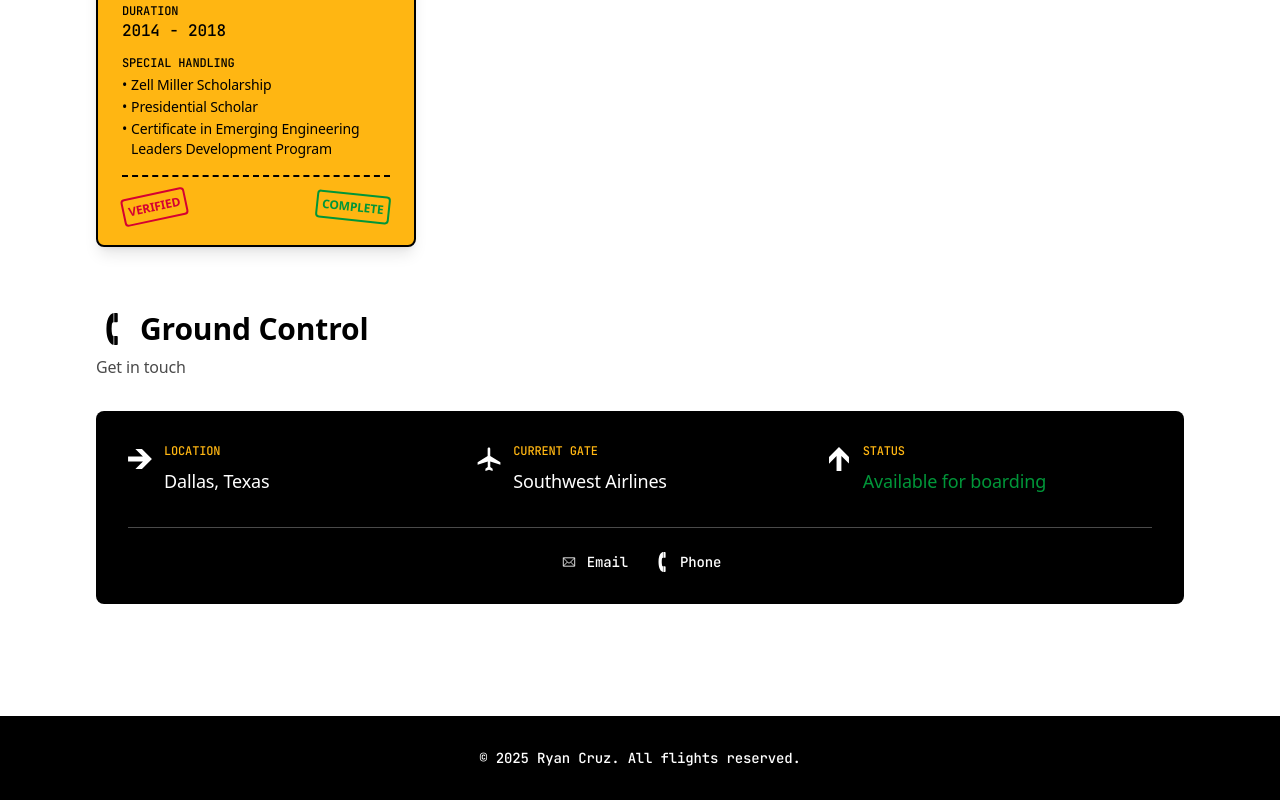
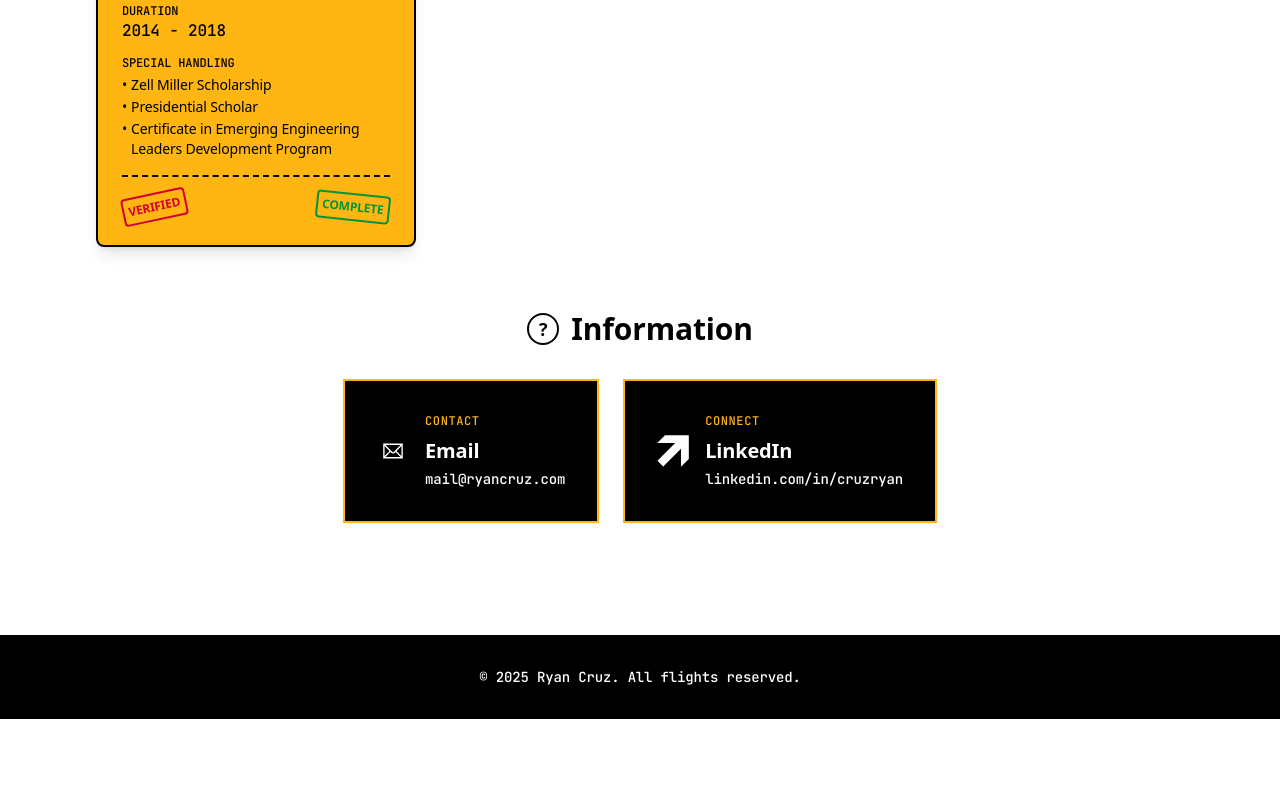
Before and after one commit to r-cz/ryancruz.com, a Next.js app: page / in a window 1280 px wide. Shown: the part 2484-3284 px from the top of the page. After the commit the page ends 3203 px from the top, so only its background shows below. Built offline with nearby package versions, Linux system fonts and the light colour scheme.

Commit message:
Update contact section with departure board-style cards
- Replace complex contact grid with cleaner card layout
- Add direct email and LinkedIn links with airport iconography
- Simplify section header from "Ground Control" to "Information"
- Add up-right-arrow icon type for external links

```diff
--- a/app/page.tsx
+++ b/app/page.tsx
@@ -96,52 +96,44 @@ export default function Home() {
 
         {/* Contact Section */}
         <section className="mb-16">
-          <div className="mb-8">
-            <h2 className="text-3xl font-bold flex items-center space-x-3">
-              <AirportIcon type="telephone" className="w-8 h-8" />
-              <span>Ground Control</span>
+          <div className="mb-8 text-center">
+            <h2 className="text-3xl font-bold flex items-center justify-center space-x-3">
+              <span className="w-8 h-8 rounded-full border-2 border-current flex items-center justify-center text-lg font-bold">?</span>
+              <span>Information</span>
             </h2>
-            <p className="text-airport-gray mt-2">Get in touch</p>
           </div>
 
-          <div className="bg-airport-black text-airport-white p-8 rounded-lg">
-            <div className="grid grid-cols-1 md:grid-cols-3 gap-6">
-              <div className="flex items-start space-x-3">
-                <AirportIcon type="right-arrow" className="w-6 h-6 mt-1 brightness-0 invert" />
+          {/* Contact Cards - Departure Board Style */}
+          <div className="flex flex-wrap gap-6 justify-center">
+            <a
+              href="mailto:mail@ryancruz.com"
+              className="bg-airport-black text-airport-white p-6 md:p-8 border-2 border-airport-yellow hover:shadow-lg transition-shadow"
+            >
+              <div className="flex items-center space-x-4">
+                <AirportIcon type="mail" className="w-8 h-8 brightness-0 invert" />
                 <div>
-                  <p className="text-airport-yellow text-xs font-mono uppercase mb-2">Location</p>
-                  <p className="text-lg">Dallas, Texas</p>
+                  <div className="text-airport-yellow text-xs font-mono uppercase tracking-wider mb-2">Contact</div>
+                  <div className="text-xl font-bold">Email</div>
+                  <div className="font-mono text-sm mt-1">mail@ryancruz.com</div>
                 </div>
               </div>
-              <div className="flex items-start space-x-3">
-                <AirportIcon type="plane" className="w-6 h-6 mt-1 brightness-0 invert" />
+            </a>
+
+            <a
+              href="https://linkedin.com/in/cruzryan"
+              className="bg-airport-black text-airport-white p-6 md:p-8 border-2 border-airport-yellow hover:shadow-lg transition-shadow"
+              target="_blank"
+              rel="noopener noreferrer"
+            >
+              <div className="flex items-center space-x-4">
+                <AirportIcon type="up-right-arrow" className="w-8 h-8 brightness-0 invert" />
                 <div>
-                  <p className="text-airport-yellow text-xs font-mono uppercase mb-2">Current Gate</p>
-                  <p className="text-lg">Southwest Airlines</p>
+                  <div className="text-airport-yellow text-xs font-mono uppercase tracking-wider mb-2">Connect</div>
+                  <div className="text-xl font-bold">LinkedIn</div>
+                  <div className="font-mono text-sm mt-1">linkedin.com/in/cruzryan</div>
                 </div>
               </div>
-              <div className="flex items-start space-x-3">
-                <AirportIcon type="up-arrow" className="w-6 h-6 mt-1 brightness-0 invert" />
-                <div>
-                  <p className="text-airport-yellow text-xs font-mono uppercase mb-2">Status</p>
-                  <p className="text-lg text-airport-green">Available for boarding</p>
-                </div>
-              </div>
-            </div>
-
-            {/* Contact methods */}
-            <div className="mt-8 pt-6 border-t border-airport-gray">
-              <div className="flex flex-wrap gap-6 justify-center">
-                <a href="mailto:ryan@ryancruz.com" className="flex items-center space-x-2 hover:text-airport-yellow transition-colors">
-                  <AirportIcon type="mail" className="w-5 h-5 brightness-0 invert" />
-                  <span className="font-mono text-sm">Email</span>
-                </a>
-                <a href="tel:+1234567890" className="flex items-center space-x-2 hover:text-airport-yellow transition-colors">
-                  <AirportIcon type="telephone" className="w-5 h-5 brightness-0 invert" />
-                  <span className="font-mono text-sm">Phone</span>
-                </a>
-              </div>
-            </div>
+            </a>
           </div>
         </section>
       </main>
--- a/components/AirportIcon.tsx
+++ b/components/AirportIcon.tsx
@@ -1,7 +1,7 @@
 import Image from 'next/image'
 
 interface AirportIconProps {
-  type: 'plane' | 'departure' | 'luggage' | 'information' | 'telephone' | 'mail' | 'right-arrow' | 'left-arrow' | 'up-arrow' | 'down-arrow'
+  type: 'plane' | 'departure' | 'luggage' | 'information' | 'telephone' | 'mail' | 'right-arrow' | 'left-arrow' | 'up-arrow' | 'down-arrow' | 'up-right-arrow'
   className?: string
   variant?: 'auto' | 'light' | 'dark' | 'yellow'
 }
@@ -11,13 +11,14 @@ export default function AirportIcon({ type, className = 'w-6 h-6', variant = 'au
     plane: '/icons/ss_24_Air-Transportation.svg',
     departure: '/icons/ss_42_DepartingFlights.svg',
     luggage: '/icons/ss_41_BaggageClaim.svg',
-    information: '/icons/ss_22_Information.svg',
+    information: '/icons/AIGA_information.svg',
     telephone: '/icons/ss_01_Telephone.svg',
     mail: '/icons/ss_02_Mail.svg',
     'right-arrow': '/icons/ss_53_Right-Arrow.svg',
     'left-arrow': '/icons/ss_61_LeftArrow.svg',
     'up-arrow': '/icons/ss_57_UpArrow.svg',
-    'down-arrow': '/icons/ss_65_Down-Arrow.svg'
+    'down-arrow': '/icons/ss_65_Down-Arrow.svg',
+    'up-right-arrow': '/icons/ss_55_Forward-andRight-Arrow.svg'
   }
 
   const iconSrc = iconMap[type]
```
